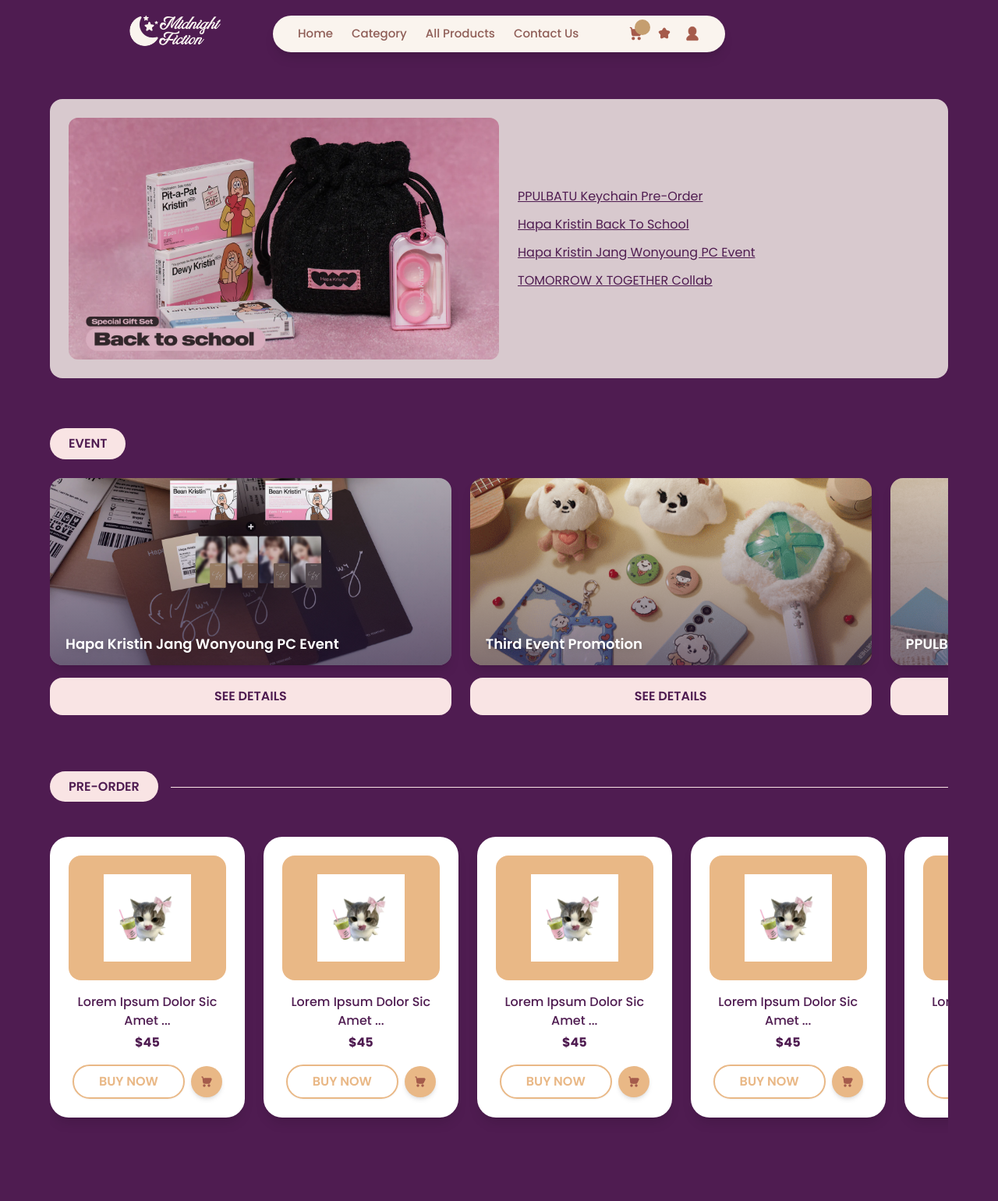
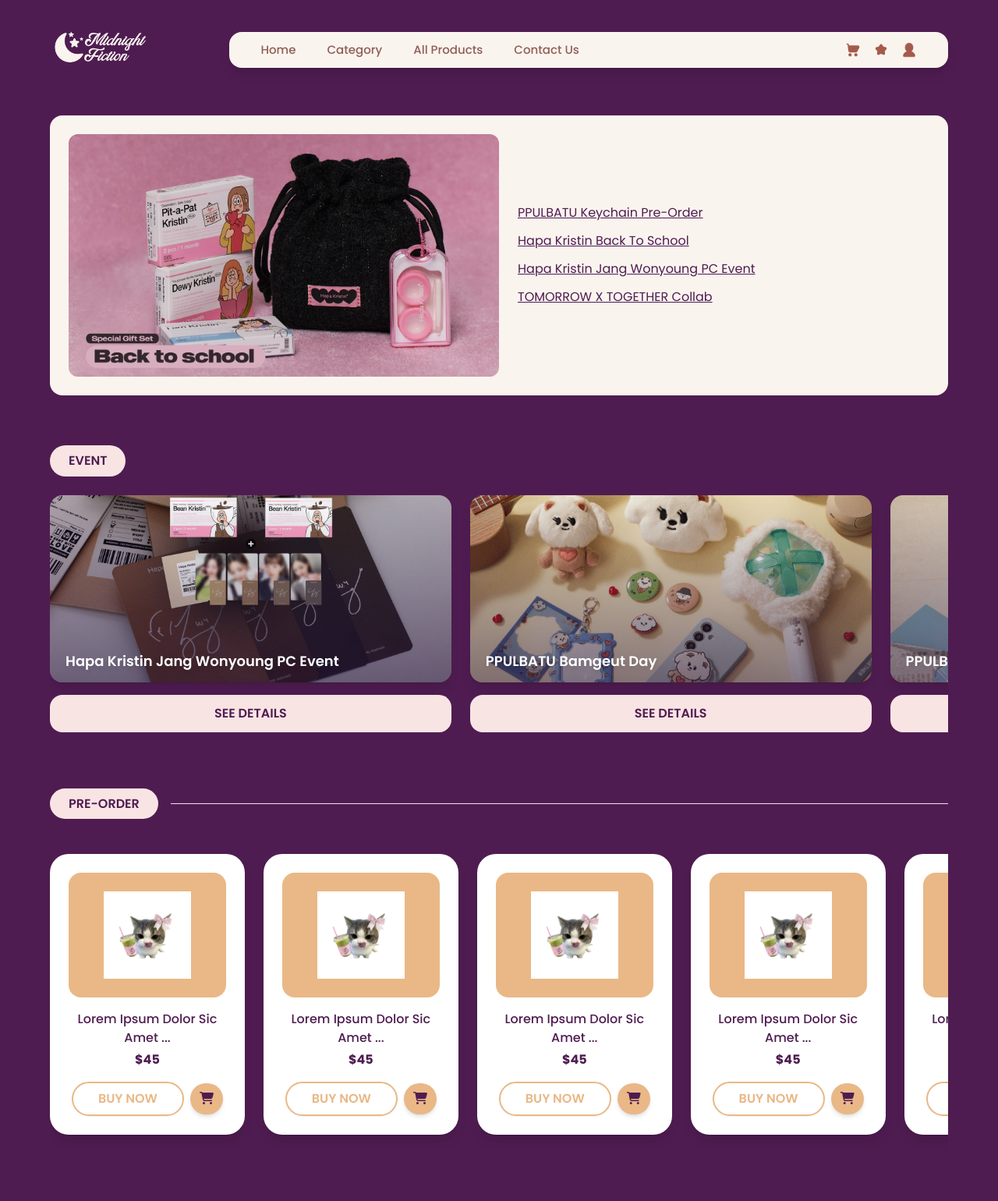
Before and after one commit to zlnirene/powertuff, a plain HTML site: page index.html in a window 1280 px wide. Shown: the top 1540 px of the page at 78% size. Drawn offline with nearby package versions, Linux system fonts and the light colour scheme.

Commit message:
fixing ...

```diff
--- a/index.html
+++ b/index.html
@@ -104,38 +104,57 @@
 </head>
 
 <body class="min-h-screen">
-<nav class="relative flex items-center justify-center py-5 mb-[20px]">
-  <div class="absolute left-40 flex items-center">
-    <a href="../index.html">
+    <nav class="w-full flex items-center justify-between max-w-6xl mx-auto">
+        <div class="flex-shrink-0">
+            <a href="index.html">
             <img src="images/2.png" alt="Midnight Fiction Logo" class="h-32 object-contain" />
             </a>
         </div>
 
-  <div class="bg-[#FAF4EE] rounded-full px-8 py-3 flex items-center justify-between shadow-lg w-[580px]">
-    <ul class="flex gap-6 items-center justify-center text-[#8f5e57] font-medium text-[15px]">
-      <li><a href="index.html" class="hover:font-bold transition-all duration-150">Home</a></li>
-      <li><a href="pages/category.html" class="hover:font-bold transition-all duration-150">Category</a></li>
-      <li><a href="pages/products.html" class="hover:font-bold transition-all duration-150">All Products</a></li>
-      <li><a href="#" class="hover:font-bold transition-all duration-150">Contact Us</a></li>
+        <div class="bg-[#FAF4EE] rounded-2xl px-10 py-3 flex items-center justify-between shadow-lg w-4/5">
+            <ul class="flex gap-10 text-[#8f5e57] font-medium text-[15px]">
+            <li class="relative group">
+                <a href="index.html" class="transition-all duration-300 group-hover:text-[#7F2549]">
+                Home
+                <span class="absolute left-0 bottom-0 w-0 h-[2px] bg-[#7F2549] transition-all duration-300 group-hover:w-full"></span>
+                </a>
+            </li>
+            <li class="relative group">
+                <a href="pages/category.html" class="transition-all duration-300 group-hover:text-[#7F2549]">
+                Category
+                <span class="absolute left-0 bottom-0 w-0 h-[2px] bg-[#7F2549] transition-all duration-300 group-hover:w-full"></span>
+                </a>
+            </li>
+            <li class="relative group">
+                <a href="pages/products.html" class="transition-all duration-300 group-hover:text-[#7F2549]">
+                All Products
+                <span class="absolute left-0 bottom-0 w-0 h-[2px] bg-[#7F2549] transition-all duration-300 group-hover:w-full"></span>
+                </a>
+            </li>
+            <li class="relative group">
+                <a href="#" class="transition-all duration-300 group-hover:text-[#7F2549]">
+                Contact Us
+                <span class="absolute left-0 bottom-0 w-0 h-[2px] bg-[#7F2549] transition-all duration-300 group-hover:w-full"></span>
+                </a>
+            </li>
             </ul>
 
+            <!-- Right: Icons -->
             <div class="flex items-center gap-4 ml-6 text-[#8f5e57] text-lg">
-            <a href="pages/cart.html" class="hover:opacity-80 transition-all duration-150 relative">
-                <img src="images/icons/cart.svg" alt="Cart" class="w-[20px] h-[20px]" />
-                <span id="navCartBadge" class="absolute -top-2 -right-2 bg-[#c59e6f] text-white text-xs font-semibold rounded-full w-5 h-5 flex items-center justify-center"></span>
+            <a href="pages/cart.html" class="transition-transform duration-300 hover:scale-110 hover:rotate-6">
+                <img src="images/icons/cart.svg" alt="Cart" class="w-5 h-5" />
             </a>
-      <a href="pages/favorite.html" class="hover:opacity-80 transition-all duration-150">
-        <img src="images/icons/star.svg" alt="Star" class="w-[20px] h-[20px]" />
+            <a href="#" class="transition-transform duration-300 hover:scale-110 hover:rotate-6">
+                <img src="images/icons/star.svg" alt="Star" class="w-5 h-5" />
             </a>
-      <a href="pages/signup.html" class="hover:opacity-80 transition-all duration-150">
-        <img src="images/icons/user.svg" alt="User" class="w-[20px] h-[20px]" />
+            <a href="pages/profile.html" class="transition-transform duration-300 hover:scale-110 hover:rotate-6">
+                <img src="images/icons/user.svg" alt="User" class="w-5 h-5" />
             </a>
             </div>
-
         </div>
     </nav>
 
-    <section class="mx-auto max-w-6xl bg-[#FAF4EE]/80 rounded-2xl p-6 flex flex-col md:flex-row gap-6 fade-up">
+    <section class="mx-auto max-w-6xl bg-[#FAF4EE] rounded-2xl p-6 flex flex-col md:flex-row gap-6 fade-up">
         <img src="images/event-1.png" alt="Product Highlight" class="w-full md:w-1/2 rounded-xl object-cover"/>
         <div class="flex flex-col justify-center w-full md:w-1/2">
             <ul class="space-y-3 text-[#4F1C51]">
@@ -167,9 +186,14 @@
                 Hapa Kristin Jang Wonyoung PC Event
                 </div>
             </div>
+            <div>
                 <div
-                class="bg-[#f9e4e4] text-[#4f1c51] font-semibold text-center py-3 text-base rounded-2xl hover:bg-[#f1d6d6] transition cursor-pointer">
+                    class="see-details-btn bg-[#f9e4e4] text-[#4f1c51] font-semibold text-center py-3 text-base rounded-2xl hover:bg-[#f1d6d6] transition cursor-pointer"
+                    data-title="Hapa Kristin Jang Wonyoung PC Event"
+                    data-description="Join the Hapa Kristin special photocard event featuring Jang Wonyoung! Purchase any Hapa Kristin product during the event period to receive exclusive limited-edition photocards."
+                    data-image="images/event-2.png">
                     SEE DETAILS
+                </div>
             </div>
             </div>
             <div class="flex-none w-[85%] sm:w-[60%] md:w-[45%] snap-start space-y-4">
@@ -182,12 +206,17 @@
                 class="absolute inset-0 bg-gradient-to-b from-transparent to-[#210F37]/50 pointer-events-none">
                 </div>
                 <div class="absolute bottom-4 left-5 text-white font-semibold text-lg leading-tight drop-shadow-md">
-                Third Event Promotion
+                PPULBATU Bamgeut Day
                 </div>
             </div>
+            <div>
                 <div
-                class="bg-[#f9e4e4] text-[#4f1c51] font-semibold text-center py-3 text-base rounded-2xl hover:bg-[#f1d6d6] transition cursor-pointer">
+                    class="see-details-btn bg-[#f9e4e4] text-[#4f1c51] font-semibold text-center py-3 text-base rounded-2xl hover:bg-[#f1d6d6] transition cursor-pointer"
+                    data-title="PPULBATU Bamgeut Day"
+                    data-description="Celebrate PPULBATU Bamgeut Day with us! Enjoy special discounts and exclusive offers on all PPULBATU Bamgeut products for one day only. Don't miss out on the fun and savings!"
+                    data-image="images/event-3.png">
                     SEE DETAILS
+                </div>
             </div>
             </div>
             <div class="flex-none w-[85%] sm:w-[60%] md:w-[45%] snap-start space-y-4">
@@ -203,36 +232,43 @@
                 PPULBATU Keychain Pre-Order Event
                 </div>
             </div>
+            <div>
                 <div
-                class="bg-[#f9e4e4] text-[#4f1c51] font-semibold text-center py-3 text-base rounded-2xl hover:bg-[#f1d6d6] transition cursor-pointer">
+                    class="see-details-btn bg-[#f9e4e4] text-[#4f1c51] font-semibold text-center py-3 text-base rounded-2xl hover:bg-[#f1d6d6] transition cursor-pointer"
+                    data-title="PPULBATU Keychain Pre-Order Event"
+                    data-description="Be one of the first to get the exclusive PPULBATU Keychain by pre-ordering now! Limited stock available."
+                    data-image="images/event-4.png">
                     SEE DETAILS
+                </div>
             </div>
             </div>
             <div class="flex-none w-[85%] sm:w-[60%] md:w-[45%] snap-start space-y-4">
             <div class="relative rounded-2xl overflow-hidden shadow-lg bg-[#4f1c51]/30 backdrop-blur-sm transition-all duration-500 hover:shadow-2xl">
-            <!-- Image Wrapper -->
                 <div class="overflow-hidden">
-            <img src="images/event-1.png" alt="Back To School Event"
+                <img src="images/event-1.png" alt="PPULBATU Keychain Event"
                     class="w-full h-60 object-cover transition-transform duration-700 ease-in-out hover:scale-110" />
                 </div>
-
-            <!-- Gradient Overlay -->
                 <div
                 class="absolute inset-0 bg-gradient-to-b from-transparent to-[#210F37]/50 pointer-events-none">
                 </div>
-
-            <!-- Text -->
                 <div class="absolute bottom-4 left-5 text-white font-semibold text-lg leading-tight drop-shadow-md">
-            Back To School
+                Hapa Kristin Back To School Event
                 </div>
             </div>
+            <div>
                 <div
-            class="bg-[#f9e4e4] text-[#4f1c51] font-semibold text-center py-3 text-base rounded-2xl hover:bg-[#f1d6d6] transition cursor-pointer">
+                    class="see-details-btn bg-[#f9e4e4] text-[#4f1c51] font-semibold text-center py-3 text-base rounded-2xl hover:bg-[#f1d6d6] transition cursor-pointer"
+                    data-title="Hapa Kristin Back To School Event"
+                    data-description="Join the Hapa Kristin special photocard event featuring Jang Wonyoung! Purchase any Hapa Kristin product during the event period to receive exclusive limited-edition photocards."
+                    data-image="images/event-1.png">
                     SEE DETAILS
                 </div>
             </div>
             </div>
+        </div>
     </section>
+
+
 
 <!-- PRE-ORDER Section -->
 <section class="mx-auto mt-20 max-w-6xl fade-up ">
@@ -276,10 +312,9 @@
         BUY NOW
         </button>
         <button
-    class="bg-[#e9b886] text-[#4f1c51] w-10 h-10 flex items-center justify-center rounded-full shadow-md hover:scale-110 transition-transform duration-300"
-    aria-label="Add to cart"
+        class="bg-[#e9b886] text-[#4f1c51] px-3 py-2 rounded-full shadow-md hover:bg-[#f1d6d6] hover:scale-110 transition-transform duration-300"
         >
-    <img src="images/icons/cart.svg" alt="Cart" class="w-4 h-4" />
+        <i class="fa-solid fa-cart-shopping"></i>
         </button>
     </div>
     </div>
@@ -306,10 +341,9 @@
         BUY NOW
         </button>
         <button
-    class="bg-[#e9b886] text-[#4f1c51] w-10 h-10 flex items-center justify-center rounded-full shadow-md hover:scale-110 transition-transform duration-300"
-    aria-label="Add to cart"
+        class="bg-[#e9b886] text-[#4f1c51] px-3 py-2 rounded-full shadow-md hover:bg-[#f1d6d6] hover:scale-110 transition-transform duration-300"
         >
-    <img src="images/icons/cart.svg" alt="Cart" class="w-4 h-4" />
+        <i class="fa-solid fa-cart-shopping"></i>
         </button>
     </div>
     </div>
@@ -336,10 +370,9 @@
         BUY NOW
         </button>
         <button
-    class="bg-[#e9b886] text-[#4f1c51] w-10 h-10 flex items-center justify-center rounded-full shadow-md hover:scale-110 transition-transform duration-300"
-    aria-label="Add to cart"
+        class="bg-[#e9b886] text-[#4f1c51] px-3 py-2 rounded-full shadow-md hover:bg-[#f1d6d6] hover:scale-110 transition-transform duration-300"
         >
-    <img src="images/icons/cart.svg" alt="Cart" class="w-4 h-4" />
+        <i class="fa-solid fa-cart-shopping"></i>
         </button>
     </div>
     </div>
@@ -366,10 +399,9 @@
         BUY NOW
         </button>
         <button
-    class="bg-[#e9b886] text-[#4f1c51] w-10 h-10 flex items-center justify-center rounded-full shadow-md hover:scale-110 transition-transform duration-300"
-    aria-label="Add to cart"
+        class="bg-[#e9b886] text-[#4f1c51] px-3 py-2 rounded-full shadow-md hover:bg-[#f1d6d6] hover:scale-110 transition-transform duration-300"
         >
-    <img src="images/icons/cart.svg" alt="Cart" class="w-4 h-4" />
+        <i class="fa-solid fa-cart-shopping"></i>
         </button>
     </div>
     </div>
@@ -396,10 +428,9 @@
         BUY NOW
         </button>
         <button
-    class="bg-[#e9b886] text-[#4f1c51] w-10 h-10 flex items-center justify-center rounded-full shadow-md hover:scale-110 transition-transform duration-300"
-    aria-label="Add to cart"
+        class="bg-[#e9b886] text-[#4f1c51] px-3 py-2 rounded-full shadow-md hover:bg-[#f1d6d6] hover:scale-110 transition-transform duration-300"
         >
-    <img src="images/icons/cart.svg" alt="Cart" class="w-4 h-4" />
+        <i class="fa-solid fa-cart-shopping"></i>
         </button>
     </div>
     </div>
@@ -482,10 +513,9 @@ if (containerStatic) {
             <span>BUY NOW</span>
         </button>
         <button
-            class="bg-[#e9b886] text-[#4f1c51] w-10 h-10 flex items-center justify-center rounded-full hover:scale-110 transition-all duration-300"
-            aria-label="Add to cart"
+            class="bg-[#e9b886] px-3 py-2 rounded-full hover:scale-110 transition-all duration-300"
         >
-            <img src="images/icons/cart.svg" alt="Cart" class="w-4 h-4" />
+            <i class="fa-solid fa-cart-shopping"></i>
         </button>
         </div>
     `;
```
Lines whose indentation alone changed are shown as unchanged.
